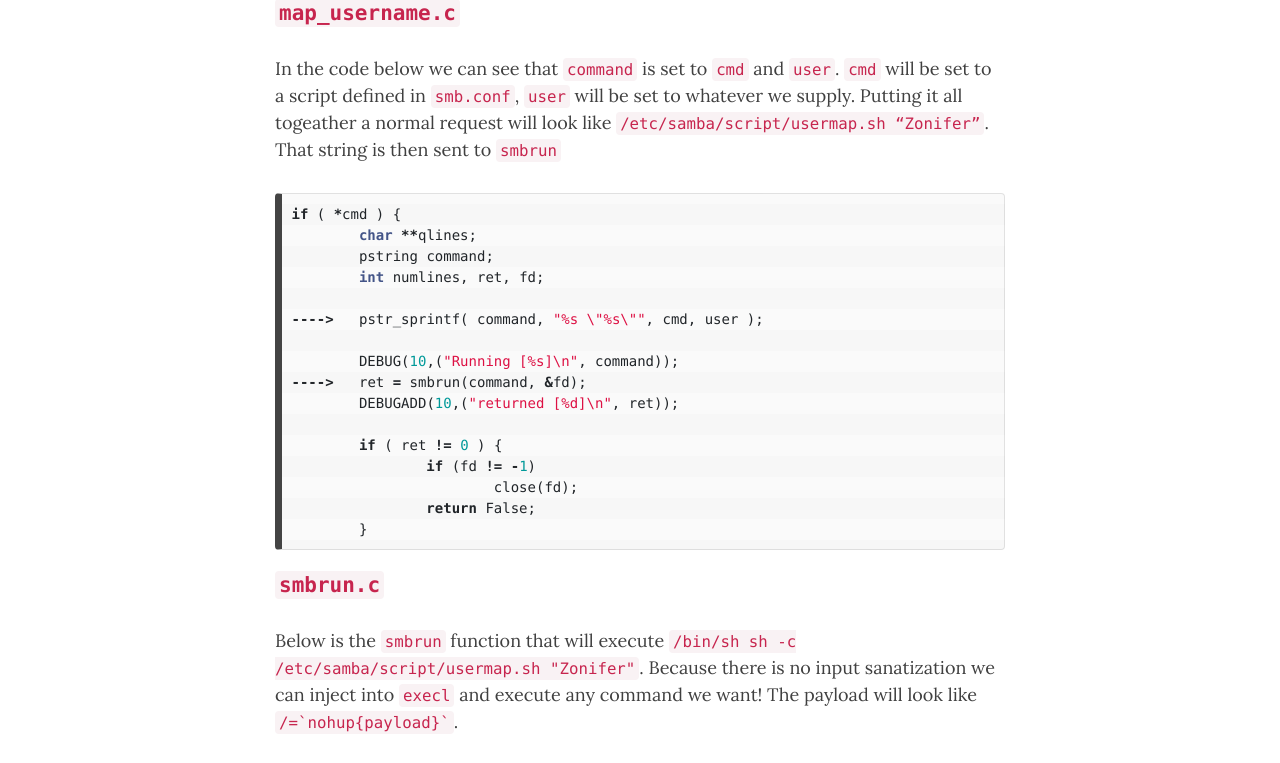
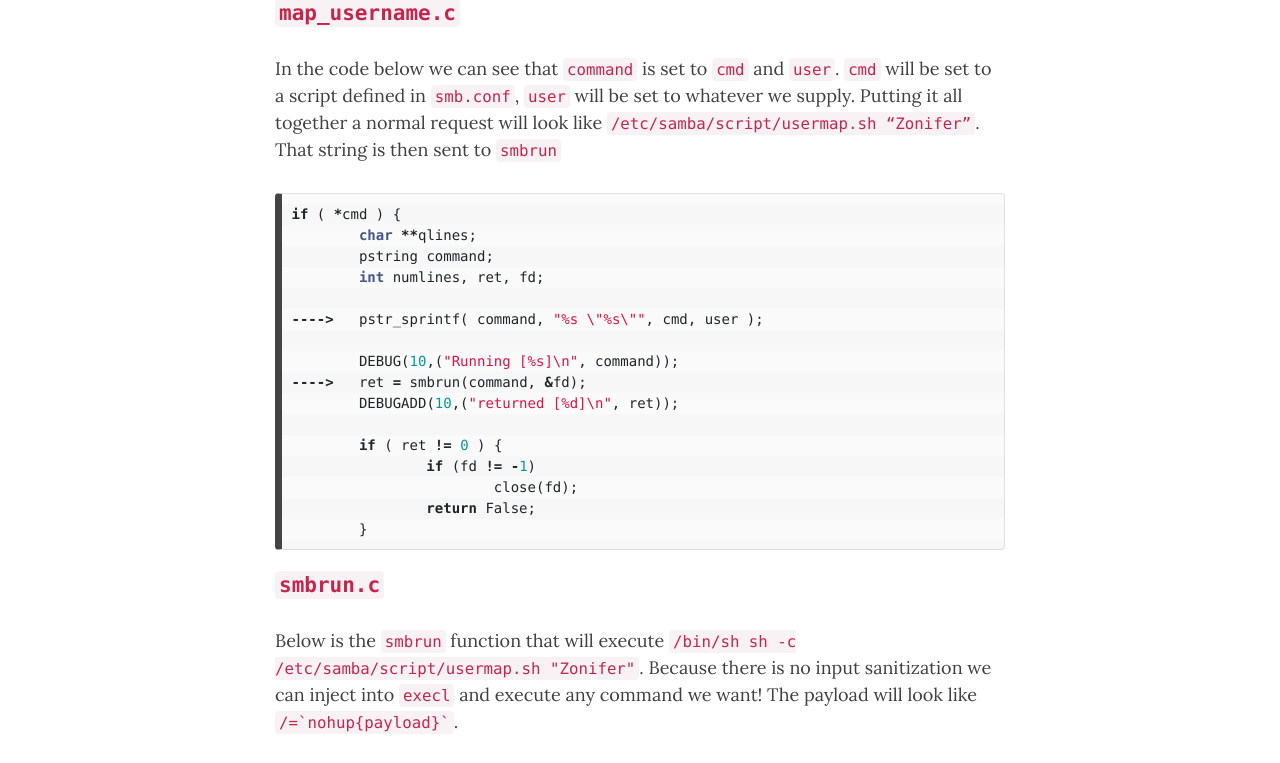
Before and after one commit to 0xZon/0xZon.github.io, a Jekyll site: the page built from _posts/2022-09-14-HTB-Lame.md, in a window 1280 px wide and 1400 px high, scrolled down 6575 px. Shown: the part 176-939 px from the top of the window. Built offline with Jekyll 4.4.1, drawn with Linux system fonts in a browser that asks for light colours; nearby versions of some CDN libraries; comment, search, counter and statistics services are not loaded.

Commit message:
Update 2022-09-14-HTB-Lame.md

````diff
--- a/_posts/2022-09-14-HTB-Lame.md
+++ b/_posts/2022-09-14-HTB-Lame.md
@@ -268,7 +268,7 @@
 
 ### `map_username.c`
 
-In the code below we can see that `command` is set to `cmd` and `user`. `cmd` will be set to a script defined in `smb.conf`, `user` will be set to whatever we supply. Putting it all togeather a normal request will look like  `/etc/samba/script/usermap.sh “Zonifer”`. That string is then sent to `smbrun`
+In the code below we can see that `command` is set to `cmd` and `user`. `cmd` will be set to a script defined in `smb.conf`, `user` will be set to whatever we supply. Putting it all together a normal request will look like  `/etc/samba/script/usermap.sh “Zonifer”`. That string is then sent to `smbrun`
 ```c
 if ( *cmd ) {
         char **qlines;
@@ -290,7 +290,7 @@
 
 ### `smbrun.c`
 
-Below is the `smbrun` function that will execute `/bin/sh sh -c /etc/samba/script/usermap.sh "Zonifer"`. Because there is no input sanatization we can inject into `execl` and execute any command we want! The payload will look like ```/=`nohup{payload}` ```.
+Below is the `smbrun` function that will execute `/bin/sh sh -c /etc/samba/script/usermap.sh "Zonifer"`. Because there is no input sanitization we can inject into `execl` and execute any command we want! The payload will look like ```/=`nohup{payload}` ```.
 ```
 ```c
 #ifndef __INSURE__
````
